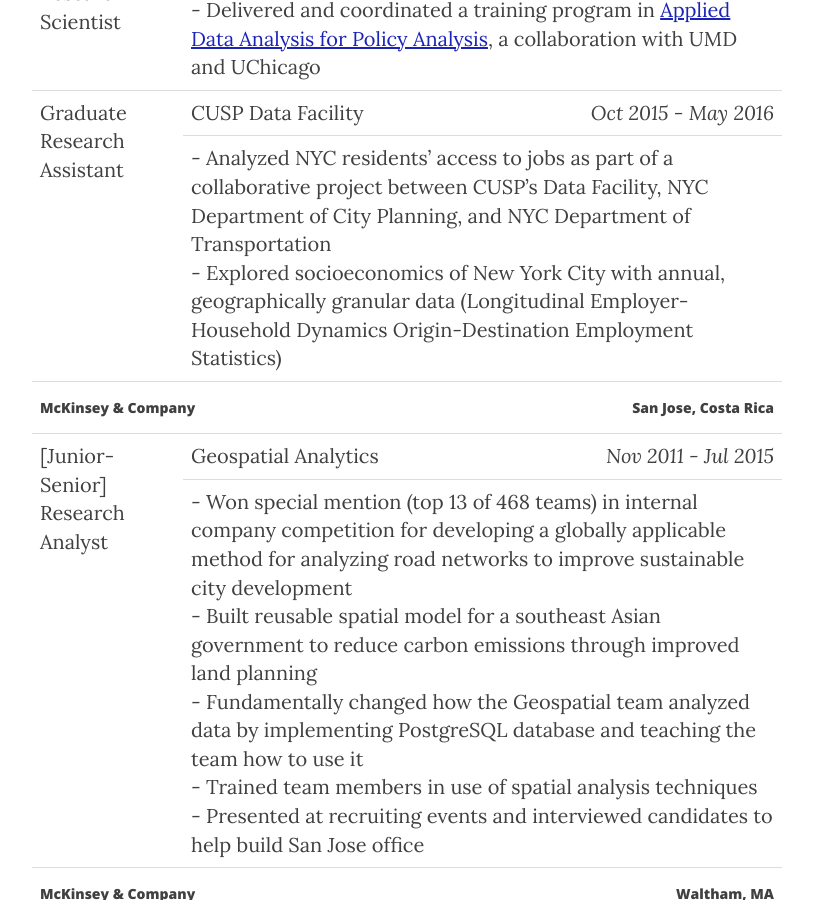
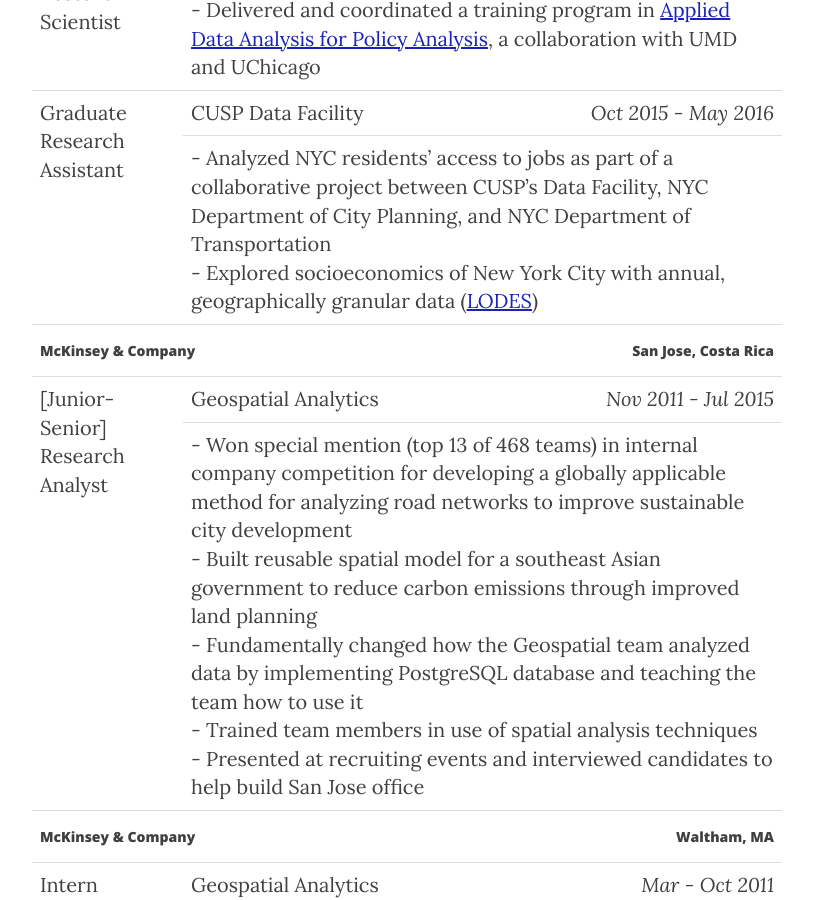
Before and after one commit to claytonrsh/claytonrsh.github.io, a Jekyll site: the page built from about.html, in a window 1280 px wide and 900 px high, scrolled down 829 px. Shown: the whole window, without its empty margins (233-1046 px from the left). Built offline with Jekyll 4.4.1, drawn with Linux system fonts in a browser that asks for light colours; nearby versions of some CDN libraries; some of the changed text lies outside the part shown.

Commit message:
small edits to About

```diff
--- a/about.html
+++ b/about.html
@@ -29,7 +29,7 @@
   </tr><tr>
     <td colspan="3">
       - Analyzed NYC residents’ access to jobs as part of a collaborative project between CUSP’s Data Facility, NYC Department of City Planning, and NYC Department of Transportation<br>
-      - Explored socioeconomics of New York City with annual, geographically granular data (Longitudinal Employer-Household Dynamics Origin-Destination Employment Statistics)<br>
+      - Explored socioeconomics of New York City with annual, geographically granular data (<a href="http://cusp.nyu.edu/" target="_blank" style="text-decoration: underline; color: #1A23B6">LODES</a>)
     </td>
   </tr>
   <tr>
```
Also changed, not shown: other parts of about.html (+1 -1 lines).
